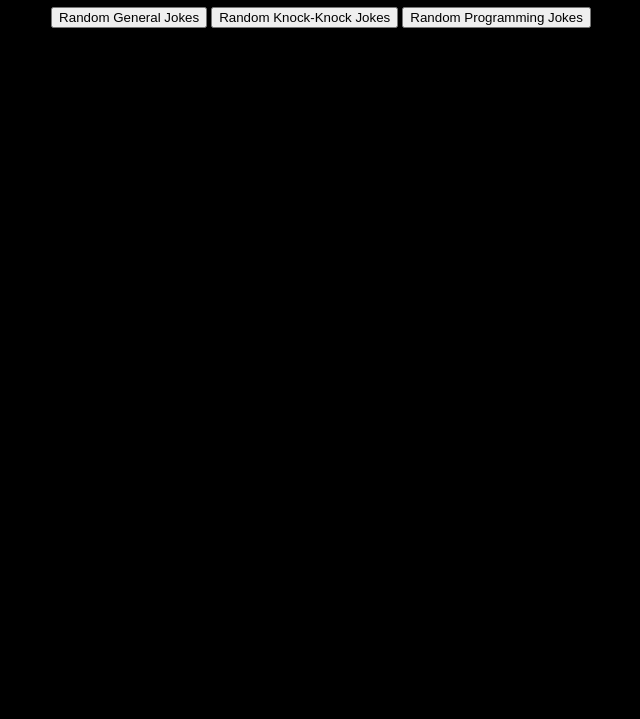
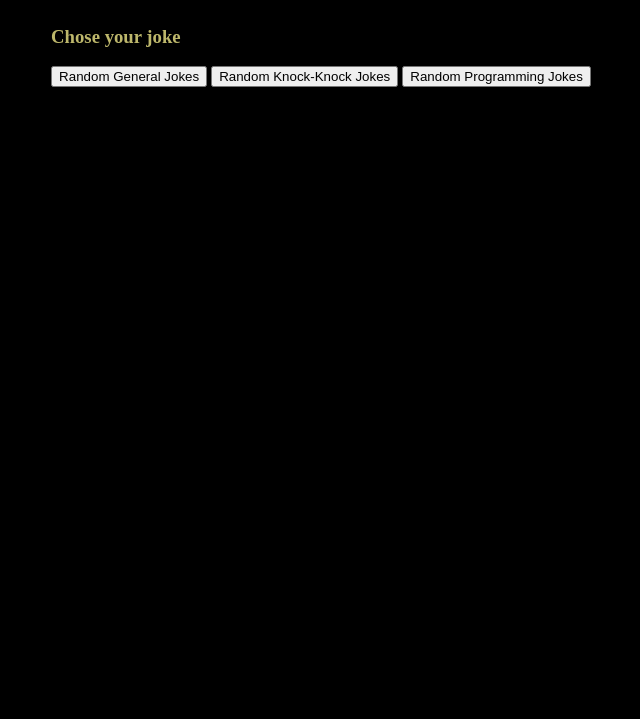
Before and after one commit to dojo24/api-demo, a plain HTML site: page index.html in a window 1280 px wide. Shown: the part 81-800 px from the top of the page, without its empty margins (319-959 px from the left). Drawn offline with nearby package versions, Linux system fonts and the light colour scheme.

Commit message:
adding a html line

```diff
--- a/index.html
+++ b/index.html
@@ -12,7 +12,7 @@
         <h1>Random Jokes API</h1>
     </header>
     <div class='main'>
-
+        <h3>Chose your joke</h3>
         <button class='general'>Random General Jokes</button>
         <button class='knock-knock'>Random Knock-Knock Jokes</button>
         <button class='programming'>Random Programming Jokes</button>
```
